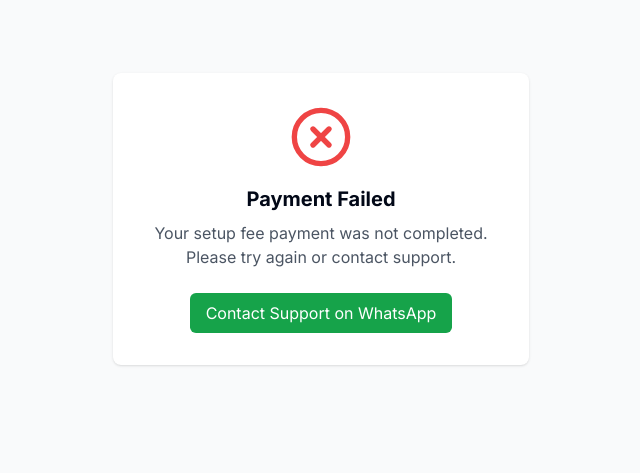
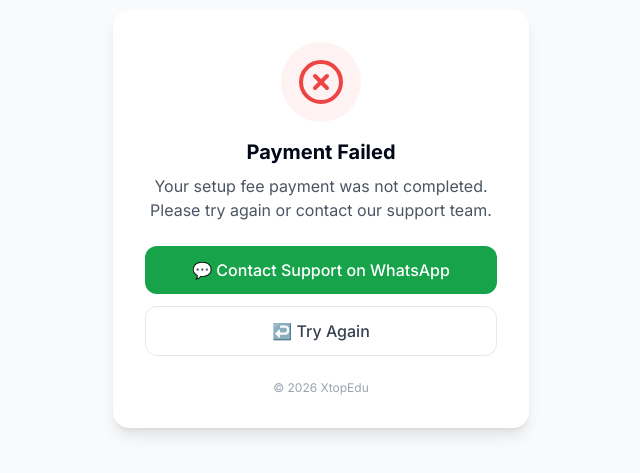
Before and after one commit to erodion4776/Xtopedu, a Next.js app in the folder dashboard/: page /onboarding/failed in a window 1280 px wide. Shown: the part 181-654 px from the top of the page, without its empty margins (319-959 px from the left). Built offline with nearby package versions, Linux system fonts and the light colour scheme.

Commit message:
Refactor onboarding failed page for dynamic WhatsApp link

```diff
--- a/dashboard/app/onboarding/failed/page.tsx
+++ b/dashboard/app/onboarding/failed/page.tsx
@@ -1,26 +1,52 @@
 import { XCircle } from 'lucide-react';
 
 export default function OnboardingFailedPage() {
+  // ✅ Fixed: use env variable instead of hardcoded number
+  const waNumber =
+    process.env.NEXT_PUBLIC_SUPPORT_WHATSAPP ??
+    '2348073128887';
+
   return (
     <div className="min-h-screen flex items-center justify-center bg-gray-50">
       <div className="max-w-md w-full px-4 text-center">
-        <div className="bg-white rounded-lg shadow p-8">
+        <div className="bg-white rounded-2xl shadow-lg p-8">
+
           <div className="flex justify-center mb-4">
-            <XCircle className="h-16 w-16 text-red-500" />
+            <div className="h-20 w-20 rounded-full bg-red-50 flex items-center justify-center">
+              <XCircle className="h-12 w-12 text-red-500" />
+            </div>
           </div>
+
           <h2 className="text-xl font-bold mb-2">
             Payment Failed
           </h2>
+
           <p className="text-gray-600 mb-6">
             Your setup fee payment was not completed.
-            Please try again or contact support.
+            Please try again or contact our support team.
           </p>
-          <a
-            href="https://wa.me/your-number"
-            className="inline-block px-4 py-2 bg-green-600 text-white rounded-md"
-          >
-            Contact Support on WhatsApp
-          </a>
+
+          <div className="space-y-3">
+            <a
+              href={`https://wa.me/${waNumber}`}
+              target="_blank"
+              rel="noopener noreferrer"
+              className="block w-full px-4 py-3 bg-green-600 text-white rounded-xl font-medium hover:bg-green-700 transition-colors"
+            >
+              💬 Contact Support on WhatsApp
+            </a>
+
+            <a
+              href="/"
+              className="block w-full px-4 py-3 border border-gray-200 text-gray-700 rounded-xl font-medium hover:bg-gray-50 transition-colors"
+            >
+              ↩️ Try Again
+            </a>
+          </div>
+
+          <p className="text-xs text-gray-400 mt-6">
+            © {new Date().getFullYear()} XtopEdu
+          </p>
         </div>
       </div>
     </div>
```
